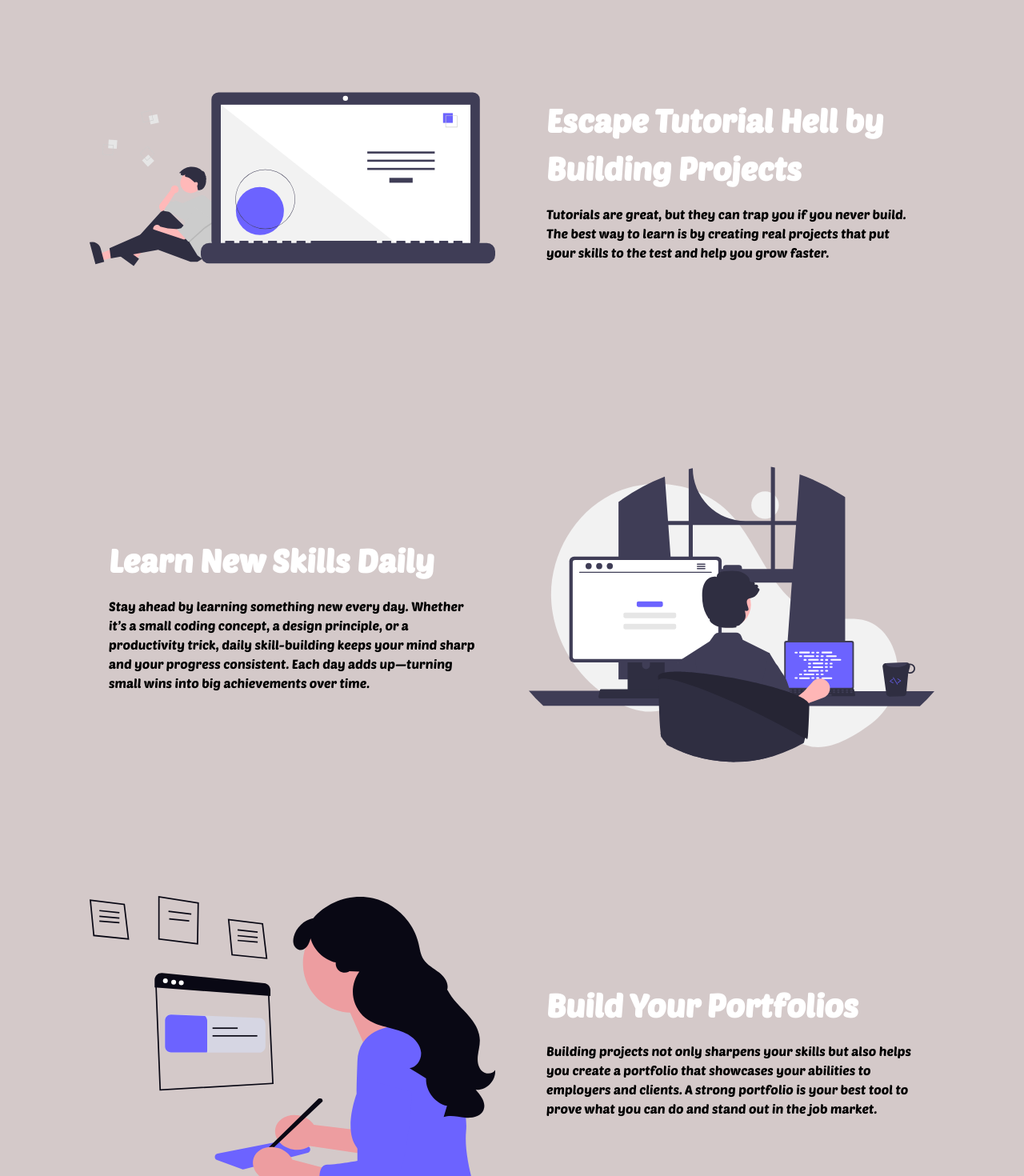
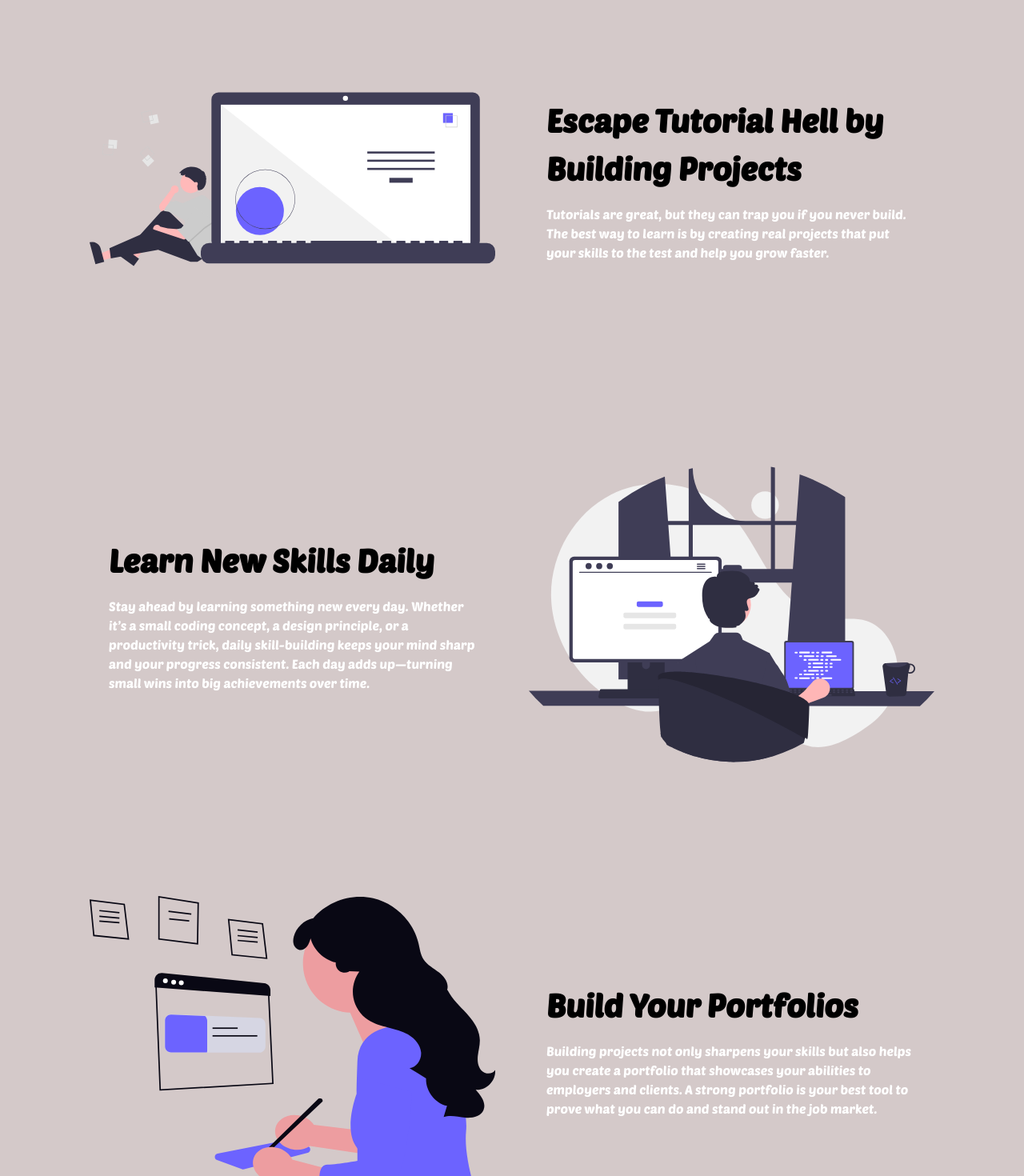
Before and after one commit to Tanujeet/CodeClimb, a Next.js app in the folder apps/web/: page / in a window 1280 px wide. Shown: the part 1520-2990 px from the top of the page at 80% size. Built offline with nearby package versions, Linux system fonts and the light colour scheme; no server answers.

Commit message:
frontend

```diff
--- a/apps/web/Home/Second.tsx
+++ b/apps/web/Home/Second.tsx
@@ -27,7 +27,7 @@ const Second = () => {
               Building Projects
             </span>
           </h3>
-          <p className="text-black mt-4 max-w-[600px] text-lg">
+          <p className="text-white mt-4 max-w-[600px] text-lg">
             Practice by doing. Projects help you apply what you’ve learned and
             build confidence.
           </p>
@@ -44,10 +44,10 @@ const Second = () => {
             </div>
 
             <div className="lg:w-6/12 px-6 text-center lg:text-left">
-              <h3 className="text-white bg-clip-text bg-gradient-to-r  font-extrabold text-[1.5rem] lg:text-[2.5rem]">
+              <h3 className="text-black  bg-clip-text bg-gradient-to-r  font-extrabold text-[1.5rem] lg:text-[2.5rem]">
                 Escape Tutorial Hell by Building Projects
               </h3>
-              <p className="text-black max-w-[600px] text-md mx-auto lg:mx-0 mt-4 font-light">
+              <p className="text-white max-w-[600px] text-md mx-auto lg:mx-0 mt-4 font-light">
                 Tutorials are great, but they can trap you if you never build.
                 The best way to learn is by creating real projects that put your
                 skills to the test and help you grow faster.
@@ -58,10 +58,10 @@ const Second = () => {
           {/* Second Section */}
           <div className="flex flex-col lg:flex-row gap-3 lg:gap-10 px-4 lg:px-24 items-center mt-20">
             <div className="lg:w-6/12 px-6 text-center lg:text-left">
-              <h3 className="text-white bg-clip-text bg-gradient-to-r  font-extrabold text-[1.5rem] lg:text-[2.5rem]">
+              <h3 className="text-black bg-clip-text bg-gradient-to-r  font-extrabold text-[1.5rem] lg:text-[2.5rem]">
                 Learn New Skills Daily
               </h3>
-              <p className="text-black max-w-[600px] text-md mx-auto lg:mx-0 mt-4 font-light">
+              <p className="text-white max-w-[600px] text-md mx-auto lg:mx-0 mt-4 font-light">
                 Stay ahead by learning something new every day. Whether it’s a
                 small coding concept, a design principle, or a productivity
                 trick, daily skill-building keeps your mind sharp and your
@@ -89,10 +89,10 @@ const Second = () => {
             </div>
 
             <div className="lg:w-6/12 px-6 text-center lg:text-left">
-              <h3 className="text-white bg-clip-text bg-gradient-to-r  font-extrabold text-[1.5rem] lg:text-[2.5rem]">
+              <h3 className="text-black bg-clip-text bg-gradient-to-r  font-extrabold text-[1.5rem] lg:text-[2.5rem]">
                 Build Your Portfolios
               </h3>
-              <p className="text-black max-w-[600px] text-md mx-auto lg:mx-0 mt-4 font-light">
+              <p className="text-white max-w-[600px] text-md mx-auto lg:mx-0 mt-4 font-light">
                 Building projects not only sharpens your skills but also helps
                 you create a portfolio that showcases your abilities to
                 employers and clients. A strong portfolio is your best tool to
```
